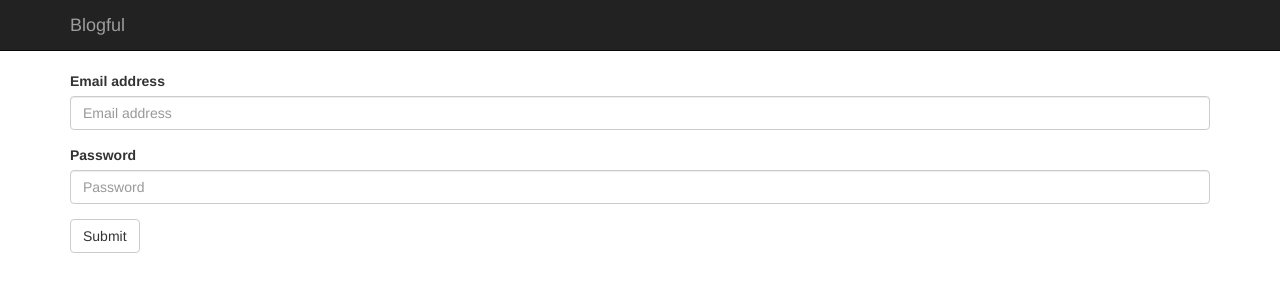
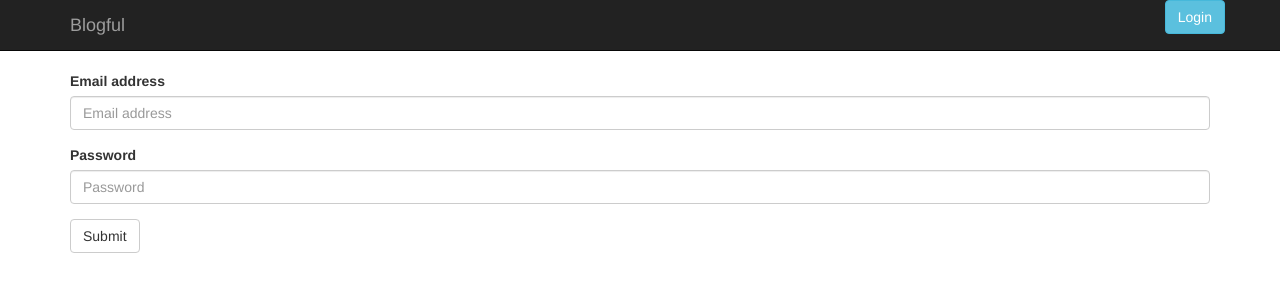
Before and after one commit to ialamin/blog, a Flask app: a page that uses blog/templates/base.html in a window 1280 px wide. Shown: the top 300 px of the page. Run offline with Flask 2, Linux system fonts and the light colour scheme; some libraries are stand-ins or nearby versions.

Commit message:
changed views

```diff
--- a/blog/database.py
+++ b/blog/database.py
@@ -24,7 +24,6 @@ class Entry(Base):
 
 
 
-
 class User(Base, UserMixin):
     __tablename__ = "users"
 
@@ -32,6 +31,8 @@ class User(Base, UserMixin):
     name = Column(String(128))
     email = Column(String(128), unique=True)
     password = Column(String(128))
+
+    #relationship to entries = many entries/author
     entries = relationship("Entry", backref="author")
 
 
--- a/blog/templates/base.html
+++ b/blog/templates/base.html
@@ -31,6 +31,7 @@
                         <span class="icon-bar"></span>
                     </button>
                     <a class="navbar-brand" href="{{ url_for('entries') }}">Blogful</a>
+
                 </div>
 
                 {% with messages = get_flashed_messages(with_categories=true) %}
@@ -45,8 +46,14 @@
 
 
                 <div class="collapse navbar-collapse">
-                    <ul class="nav navbar-nav navbar-right">
-                    </ul>
+                    <div class="nav navbar-nav navbar-right">
+                        {% if current_user.is_authenticated %}
+                           <a href="/logout" class="btn btn-info" role="button">Logout</a>
+                           {% else %}
+                           <a href="/login" class="btn btn-info" role="button">Login</a>
+                        {% endif %}
+
+                    </div>
                 </div>
             </div>
         </div>
--- a/blog/views.py
+++ b/blog/views.py
@@ -105,5 +105,13 @@ def delete_post(id):
     entry = session.query(Entry).get(id)
     session.delete(entry)
 
-    session.commit
+    session.commit()
     return redirect(url_for("entries"))
+
+
+@app.route("/logout")
+@login_required
+def logout():
+
+    logout_user()
+    return redirect(request.args.get('next') or url_for("entries"))
```
